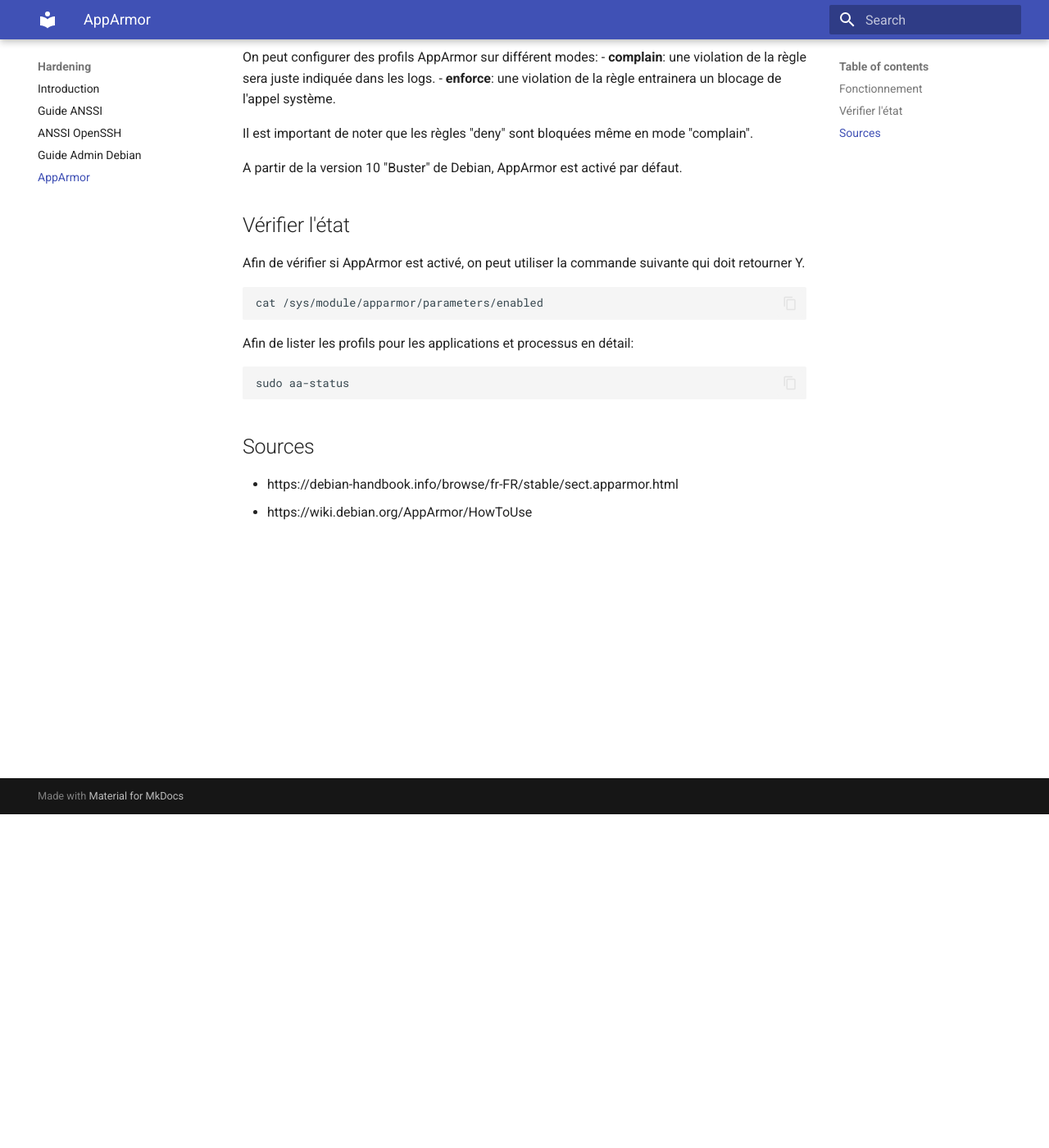
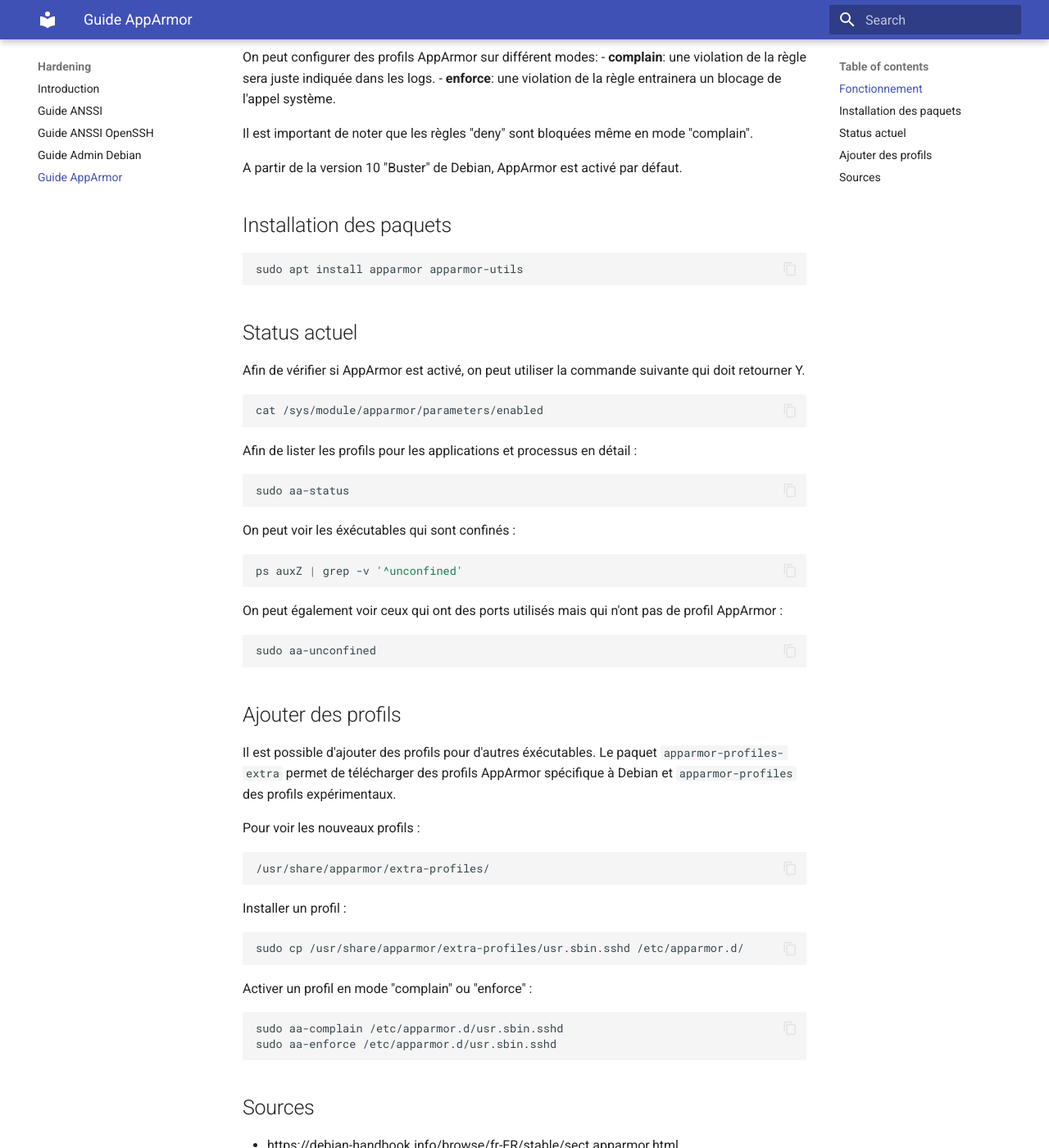
Before and after one commit to B1aSst/wiki-hardening-linux, an MkDocs documentation site: the page built from docs/hardening/apparmor.md, in a window 1280 px wide and 1400 px high, scrolled down 407 px. Shown: the whole window at 82% size. Built offline with MkDocs 1.6.1 and Material for MkDocs 9.7.7, drawn with Linux system fonts in a browser that asks for light colours.

Commit message:
ajout wiki apparmor

````diff
--- a/docs/hardening/apparmor.md
+++ b/docs/hardening/apparmor.md
@@ -12,7 +12,13 @@ Il est important de noter que les règles "deny" sont bloquées même en mode "c
 
 A partir de la version 10 "Buster" de Debian, AppArmor est activé par défaut.
 
-## Vérifier l'état
+## Installation des paquets
+
+```sh
+sudo apt install apparmor apparmor-utils
+```
+
+## Status actuel
 
 Afin de vérifier si AppArmor est activé, on peut utiliser la commande suivante qui doit retourner Y.
 
@@ -20,9 +26,39 @@ Afin de vérifier si AppArmor est activé, on peut utiliser la commande suivante
 cat /sys/module/apparmor/parameters/enabled
 ```
 
-Afin de lister les profils pour les applications et processus en détail:
+Afin de lister les profils pour les applications et processus en détail :
 ```sh
 sudo aa-status
+```
+
+On peut voir les éxécutables qui sont confinés :
+```sh
+ps auxZ | grep -v '^unconfined'
+```
+
+On peut également voir ceux qui ont des ports utilisés mais qui n'ont pas de profil AppArmor :
+```sh
+sudo aa-unconfined
+```
+
+## Ajouter des profils
+
+Il est possible d'ajouter des profils pour d'autres éxécutables. Le paquet `apparmor-profiles-extra` permet de télécharger des profils AppArmor spécifique à Debian et `apparmor-profiles` des profils expérimentaux.
+
+Pour voir les nouveaux profils :
+```sh
+/usr/share/apparmor/extra-profiles/
+```
+
+Installer un profil :
+```sh
+sudo cp /usr/share/apparmor/extra-profiles/usr.sbin.sshd /etc/apparmor.d/
+```
+
+Activer un profil en mode "complain" ou "enforce" :
+```sh
+sudo aa-complain /etc/apparmor.d/usr.sbin.sshd
+sudo aa-enforce /etc/apparmor.d/usr.sbin.sshd
 ```
 
 ## Sources
--- a/mkdocs.yml
+++ b/mkdocs.yml
@@ -14,9 +14,9 @@ nav:
   - Hardening:
       - Introduction: ./hardening/introduction.md
       - Guide ANSSI: ./hardening/guide-anssi.md
-      - ANSSI OpenSSH: ./hardening/anssi-openssh.md
+      - Guide ANSSI OpenSSH: ./hardening/anssi-openssh.md
       - Guide Admin Debian: ./hardening/guide-admin-debian.md
-      - AppArmor: ./hardening/apparmor.md
+      - Guide AppArmor: ./hardening/apparmor.md
 markdown_extensions:
   - admonition
   - pymdownx.highlight
````
Also changed, not shown: docs/hardening/anssi-openssh.md (+2 -2 lines), docs/install.md (+2 -2 lines).
